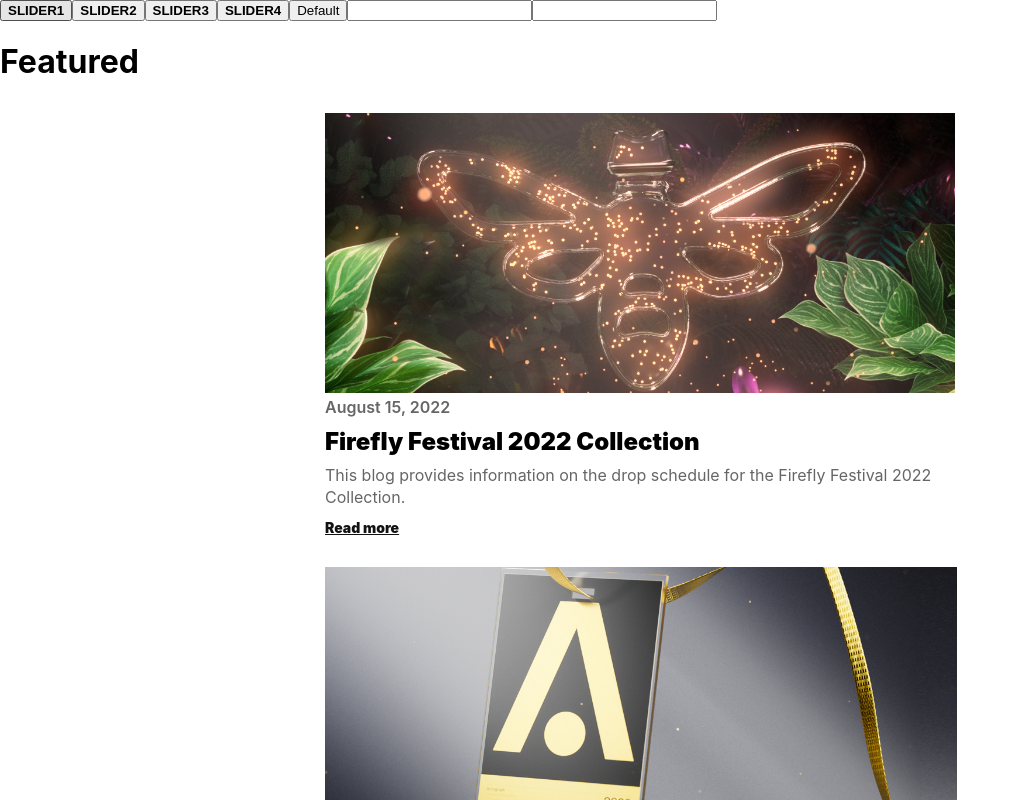
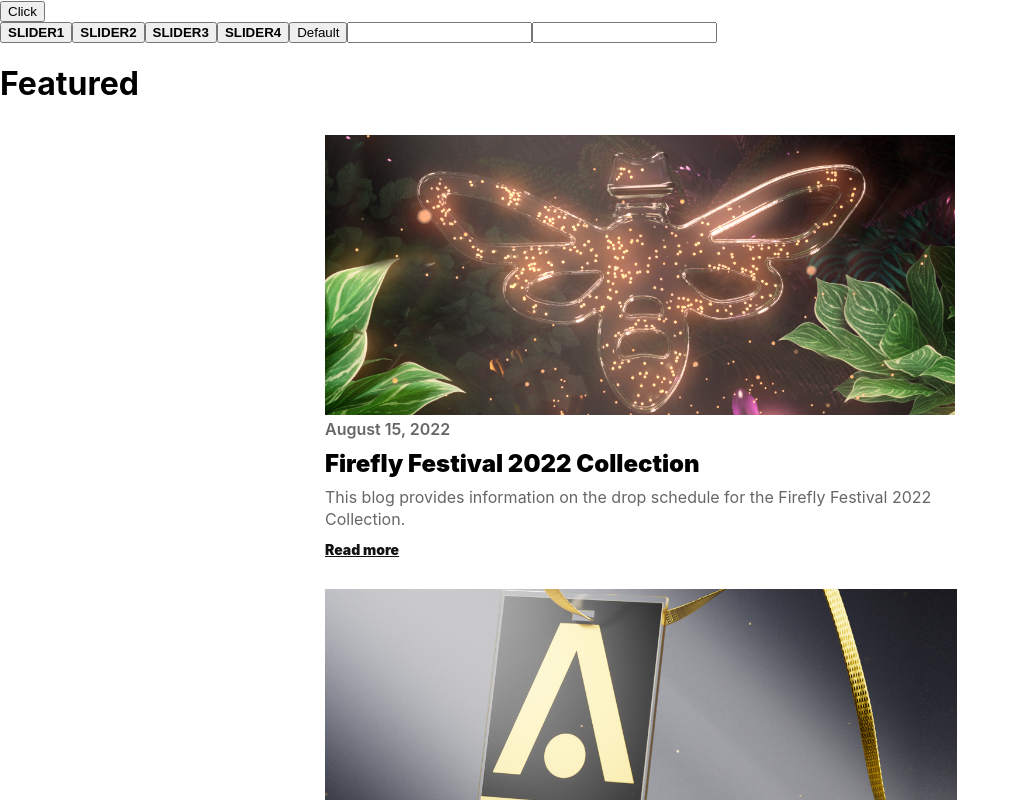
Before and after one commit to longnk1301/Reactjs9, a React (Create React App) app: page / in a window 1280 px wide. Shown: the top 800 px of the page, without its empty margins (0-1020 px from the left). Built offline with nearby package versions, Linux system fonts and the light colour scheme.

Commit message:
lifecylce

```diff
--- a/src/App.jsx
+++ b/src/App.jsx
@@ -1,14 +1,48 @@
 import Slider from "./components/Slider";
-import { useState } from "react";
+import { useState, useEffect } from "react";
 import "./App.css";
 import { Content } from "./components/Content";
 import BreadCrumb from "./components/BreadCrumb/BreadCrumb";
 
+//React lifecycle
+//1. Initialization: init state, prepare props
+//2. Mounting: prepare render component
+//3. Updating: update component
+//4. Unmounting: component unmount
+
+//ClassComponent:
+//1. componentWillMount (Mounting)
+//2. componentDidMount (Mounting)
+//3. shouldComponentUpdate (Updating)
+//4. componentWillUpdate (Updating)
+//5. componentDidUpdate (Updating)
+//6. componentWillUnMount (Unmounting)
+
+//Function component:
+//useEffect()
+//
+
+//useMemo, useCallback
+
 function App() {
   const [sliders] = useState(["Slider1", "Slider2", "Slider3", "Slider4"]);
+  const [isChangeState, setIsChangeState] = useState(false);
+
+  useEffect(() => {
+    //Initialization, Mounting, Unmounting
+
+    alert("123");
+
+    //isChangeState thay doi, va no la 1 dependencies thi se co them lifecycle Updating
+
+    // return () => {
+    //   alert("unmount");
+    // };
+  }, [isChangeState]);
 
   return (
     <div className="App">
+      <button onClick={() => setIsChangeState(!isChangeState)}>Click</button>
       <Slider sliders={sliders} />
       <Content />
       <BreadCrumb />
```
